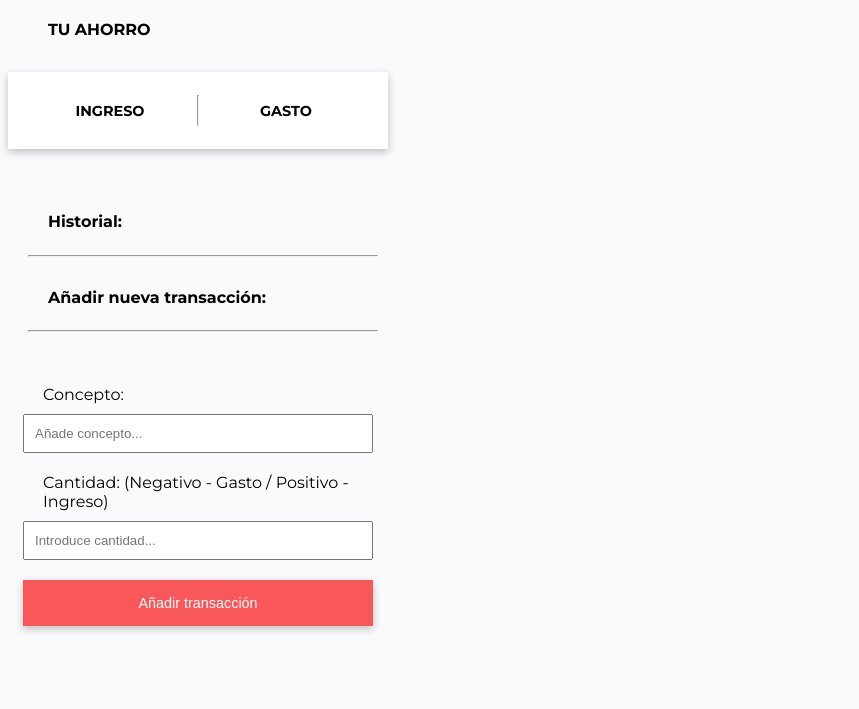
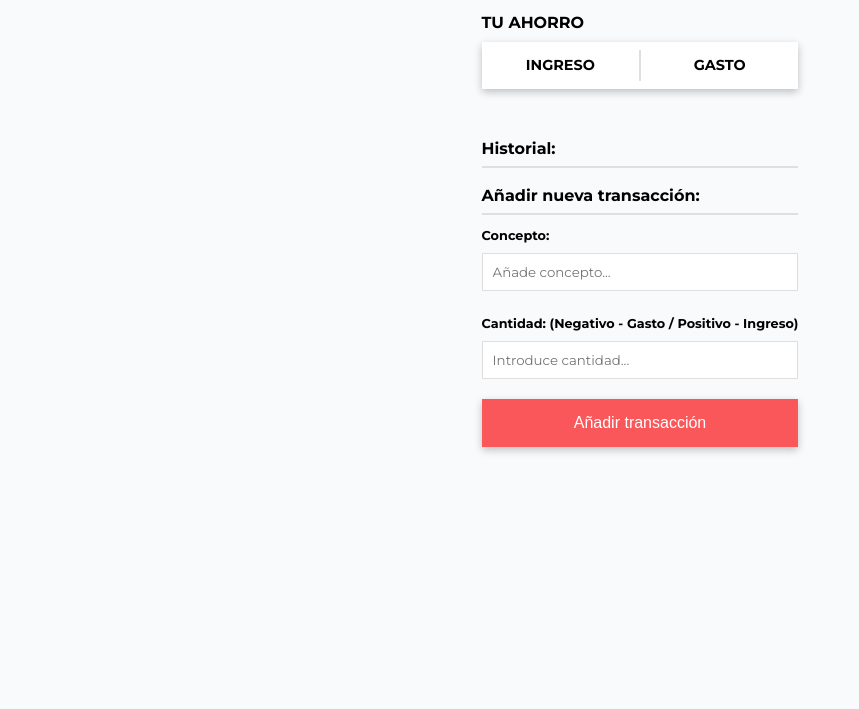
Before and after one commit to claudiahcarril/Keepcoding_JavaScript_Navegador, a plain HTML site: page index.html in a window 1280 px wide. Shown: the part 91-800 px from the top of the page, without its empty margins (0-859 px from the left). Drawn offline with Linux system fonts and the light colour scheme.

Commit message:
Modifying inputs in CSS file

```diff
--- a/index.html
+++ b/index.html
@@ -9,6 +9,7 @@
 
 </head>
 <body>
+    <section>
         <h1 class="h1">Control de gastos</h1>
         <div class="saving">
             <h2>TU AHORRO</h2>
@@ -33,6 +34,7 @@
             <input type="number" placeholder="Introduce cantidad...">
             <button type="submit" class="btn-submit">Añadir transacción</button>
         </div>
-    <script type="text/javascript" src="index.js"></script>
+    </section>
+    <script type="text/javascript" src="./index.js"></script>
 </body>
 </html>
--- a/styles/style.css
+++ b/styles/style.css
@@ -5,22 +5,24 @@
 }
 
 
-
 body  {
     font-family: 'Montserrat', sans-serif;
     background-color: rgb(248, 250, 252);
-    width: max-content;
+    display: flex;
+    justify-content: center;
+}
+
+section {
     display: flex;
     flex-direction: column;
     justify-content: center;
-
+    max-width: 350px;
 }
-
 
 body h2 {
     font-size: 1rem;
     font-weight: 700;
-    padding: 0 0 10px 20px;
+    margin: 0;
 }
 
 
@@ -28,12 +30,11 @@ body h2 {
     font-size: 1.2rem;
     text-align: center;
     padding: 20px;
-
 }
 
 
 .saving {
-    padding: 0 0 10px 20px;
+    padding-bottom: 10px;
 }
 
 
@@ -43,10 +44,7 @@ body h2 {
     margin-bottom: 50px;
     flex-direction: row;
     justify-content: center;
-    width: 350px;
-    padding: 15px;
     background-color: white;
-
 }
 
 .box-saving h3 {
@@ -60,14 +58,13 @@ body h2 {
     align-items: center;
 }
 
-.record {
-    width: 350px;
-    padding: 0 0 10px 20px;
+hr {
+    border: rgb(223, 223, 223) solid 1px;
 }
 
-.add-new-transaction {
-    width: 350px;
-    padding: 0 0 10px 20px;
+
+.record {
+    padding-bottom: 10px;
 }
 
 
@@ -75,24 +72,27 @@ body h2 {
     display: flex;
     flex-direction: column;
     justify-content: center;
-    width: 350px;
-    padding: 15px;
-
 }
 
 .transactions label {
-    margin-top: 20px;
-    padding: 0 0 10px 20px;
+    margin-top: 5px;
+    margin-bottom: 10px;
+    font-size: 0.8rem;
+    font-weight: 600;
 }
 
 .transactions input {
     padding: 10px;
+    margin-bottom: 20px;
+    font-family: 'Montserrat', sans-serif;
+    border: rgb(223, 223, 223) solid 1px;
+
 }
 
 .btn-submit {
-    margin-top: 20px;
-    font-size: 0.9rem;
+    font-size: 1rem;
     color: white;
+    font-weight: 500;
     background-color: #fa575a;
     border: none;
     padding: 15px;
```
Lines whose indentation alone changed are shown as unchanged.
